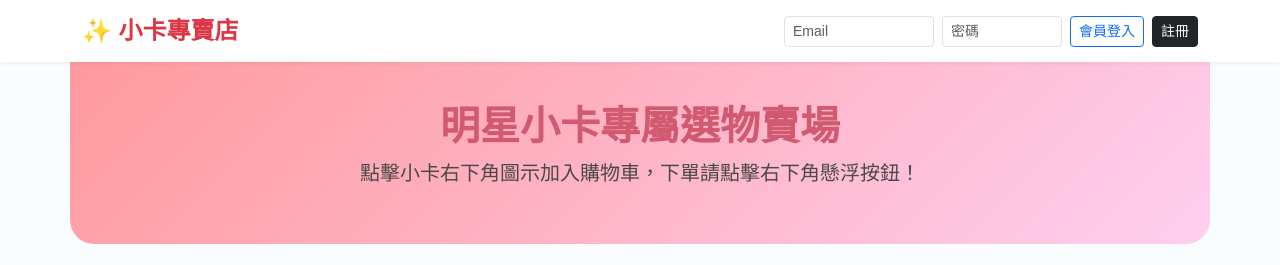
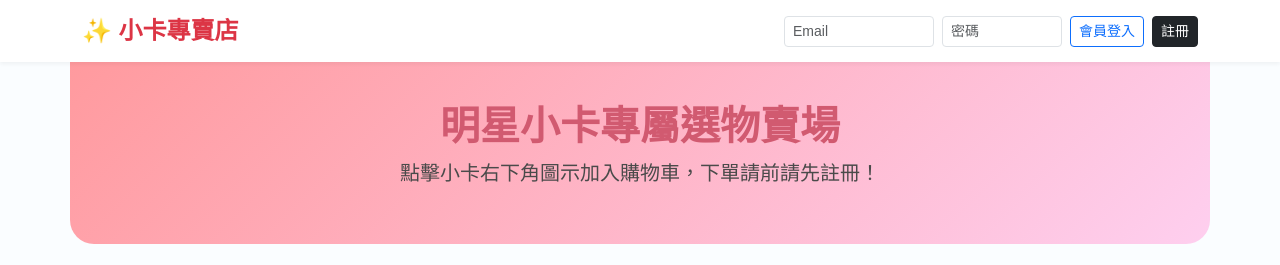
Before and after one commit to yswonuu/kpopcard, a plain HTML site: page index.html in a window 1280 px wide. Shown: the top 265 px of the page. Drawn offline with nearby package versions, Linux system fonts and the light colour scheme.

Commit message:
Add files via upload

```diff
--- a/index.html
+++ b/index.html
@@ -104,7 +104,7 @@
     <!-- 主視覺牆 -->
     <div class="container text-center hero-section mb-4">
         <h1 class="fw-bold" style="color: #d15a70;">明星小卡專屬選物賣場</h1>
-        <p class="lead">點擊小卡右下角圖示加入購物車，下單請點擊右下角懸浮按鈕！</p>
+        <p class="lead">點擊小卡右下角圖示加入購物車，下單請前請先註冊！</p>
     </div>
 
     <!-- 🌟 商品特區（已完全解放寬度，一排 5 張，完美直立 9:16 比例） -->
```
